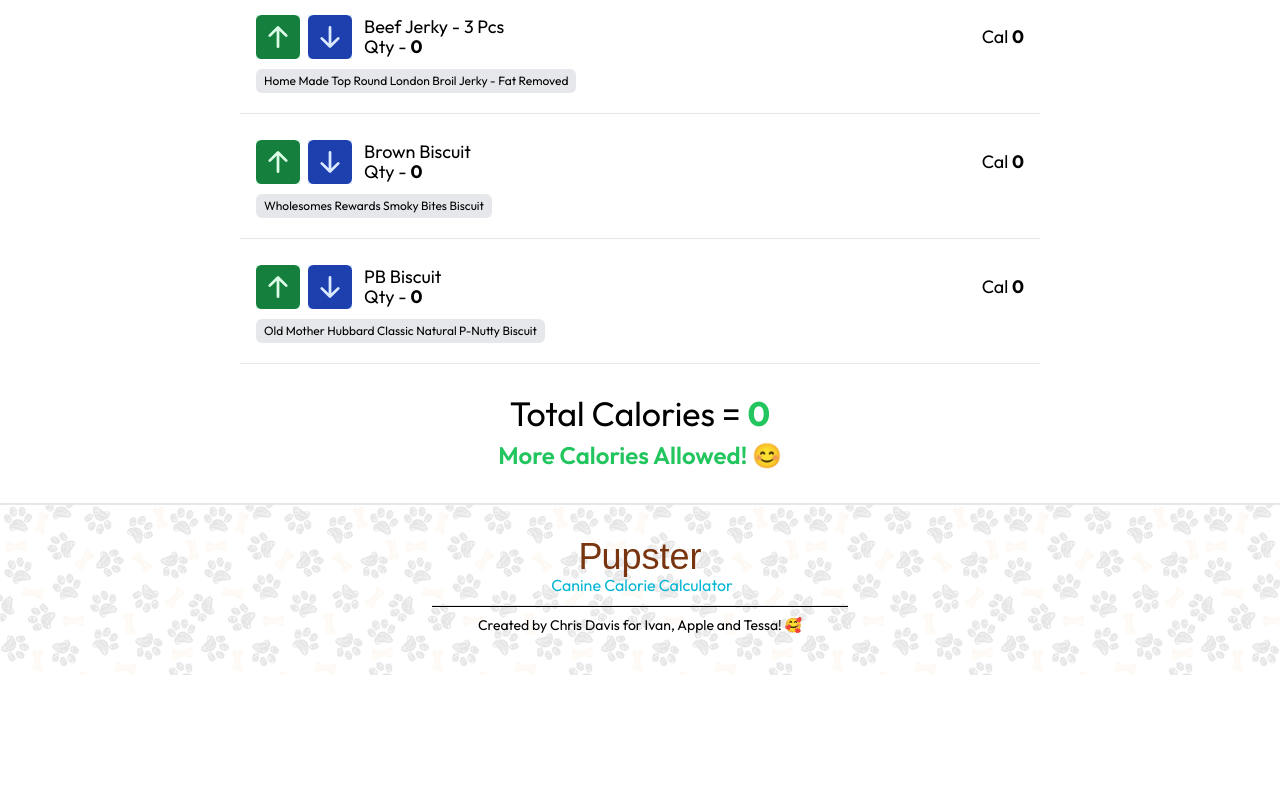
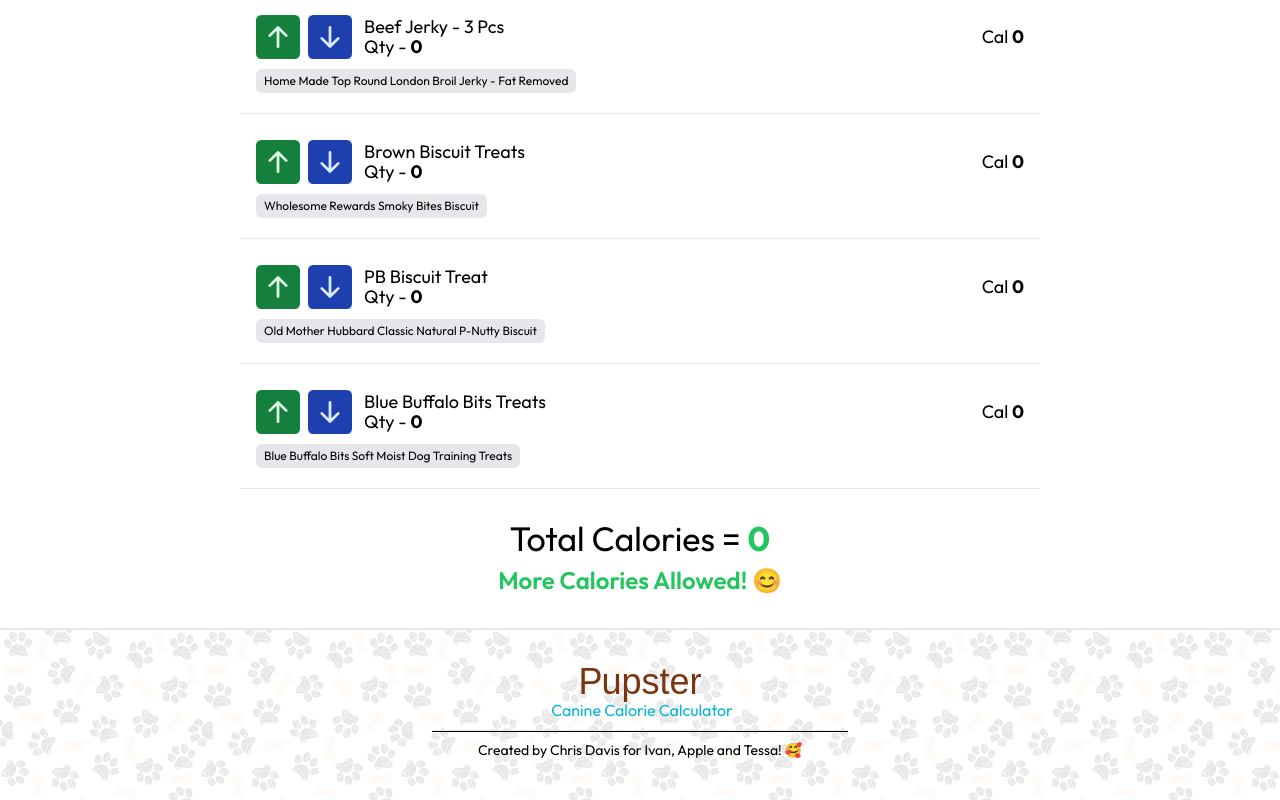
Before and after one commit to chrisdav6/nextjs-pup-food-calculator, a Next.js app: page / in a window 1280 px wide. Shown: the part 927-1727 px from the top of the page. Before the commit the page ends 1602 px from the top, so only its background shows below. Built offline with nearby package versions, Linux system fonts and the light colour scheme; a web font is replaced by a local one.

Commit message:
Added Blue Buffalo Bits Treats

```diff
--- a/foodData.js
+++ b/foodData.js
@@ -55,16 +55,23 @@
   },
   {
     id: 7,
-    name: 'Brown Biscuit',
-    desc: 'Wholesomes Rewards Smoky Bites Biscuit',
+    name: 'Brown Biscuit Treats',
+    desc: 'Wholesome Rewards Smoky Bites Biscuit',
     foodCalories: 33,
     qty: 1,
   },
   {
     id: 8,
-    name: 'PB Biscuit',
+    name: 'PB Biscuit Treat',
     desc: 'Old Mother Hubbard Classic Natural P-Nutty Biscuit',
     foodCalories: 17,
     qty: 1,
   },
+  {
+    id: 9,
+    name: 'Blue Buffalo Bits Treats',
+    desc: 'Blue Buffalo Bits Soft Moist Dog Training Treats',
+    foodCalories: 4,
+    qty: 1,
+  },
 ];
```
